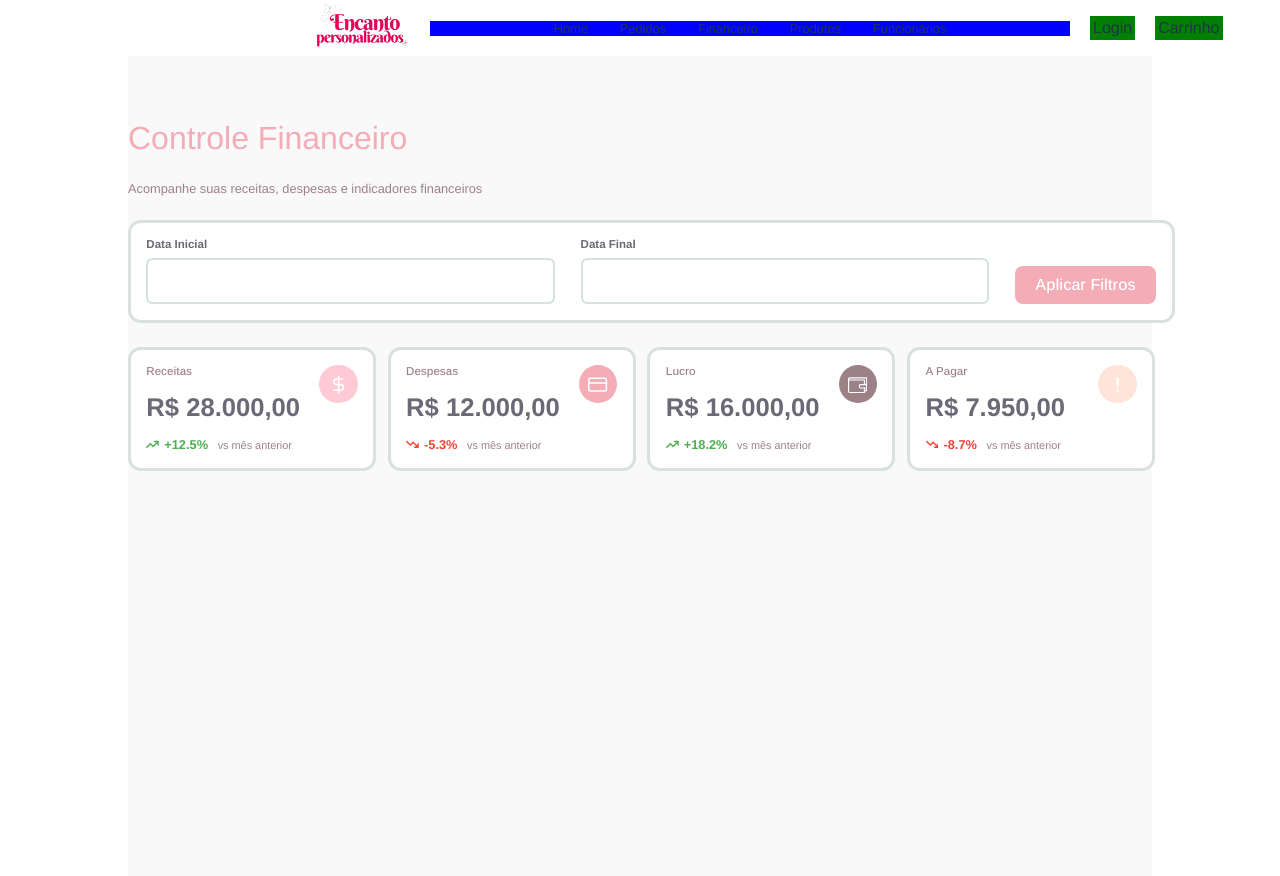
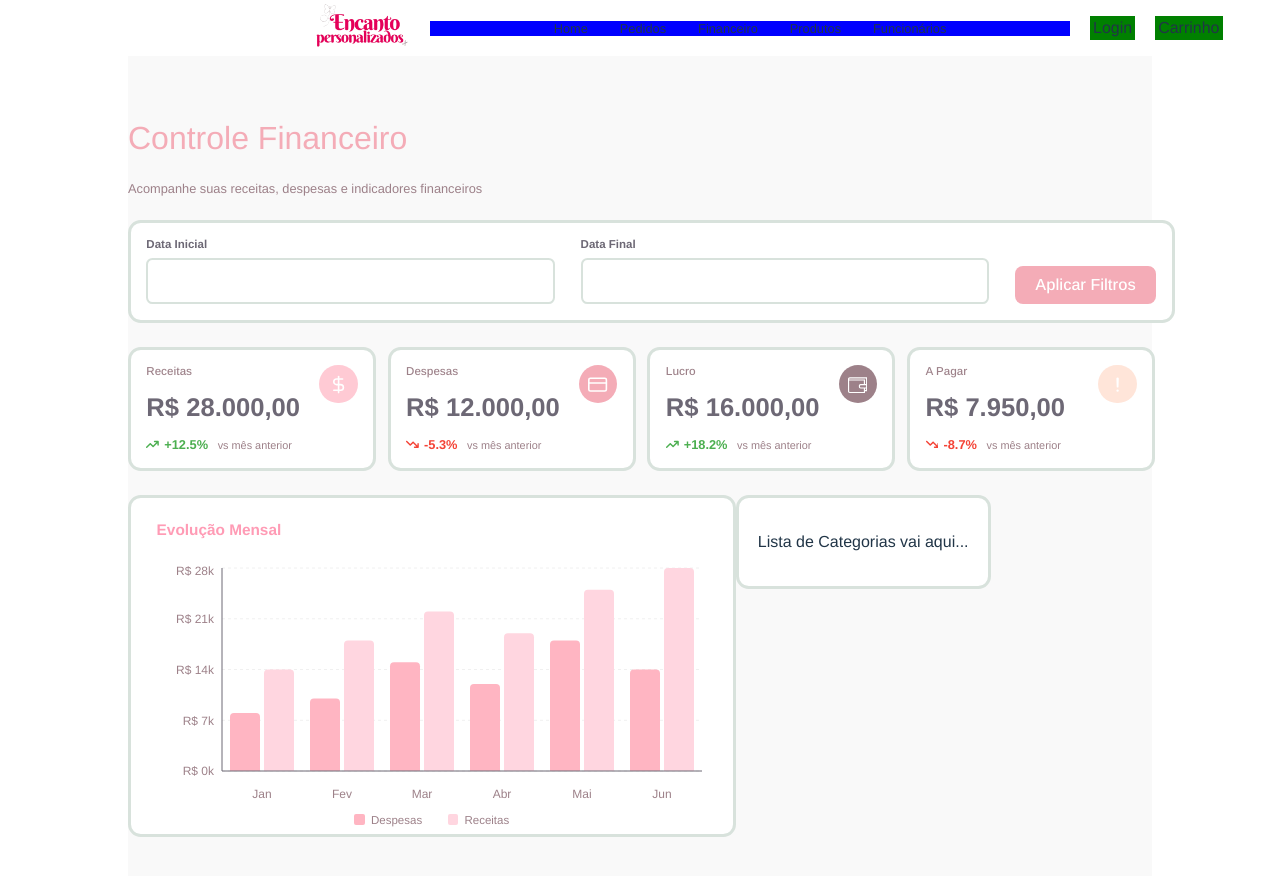
Before and after one commit to CynapseInc/frontend, a React (Vite) app in the folder EncantoFrontend/: page / in a window 1280 px wide. Shown: the top 876 px of the page. Built offline with nearby package versions, Linux system fonts and the light colour scheme.

Commit message:
feat(evolucaoMensalGrafico): Criado o componente com o gráfico de evolução mensal de receita e despesa, e foi implementado na dashboard financeira

```diff
--- a/EncantoFrontend/package.json
+++ b/EncantoFrontend/package.json
@@ -12,7 +12,8 @@
   "dependencies": {
     "react": "^19.2.0",
     "react-dom": "^19.2.0",
-    "react-icons": "^5.5.0"
+    "react-icons": "^5.5.0",
+    "recharts": "^3.5.1"
   },
   "devDependencies": {
     "@eslint/js": "^9.39.1",
--- /dev/null
+++ b/EncantoFrontend/src/components/dashboardFinanceira/evolucaoMensalGrafico/evolucaoMensalChart.module.css
@@ -0,0 +1,49 @@
+.containerGrafico {
+  height: 40vh;
+  display: flex;
+  flex-direction: column;
+  justify-content: space-between;
+  padding: 1vh 2vw;
+}
+
+.tituloGrafico {
+  color: #FF9BB5;
+  font-size: 1.2vw;
+  margin-bottom: 3vh;
+  font-weight: bold;
+}
+
+.areaGrafico {
+  flex: 1;
+  width: 43vw;
+  min-height: 0;
+}
+
+.legenda {
+  display: flex;
+  justify-content: center;
+  gap: 2vw;
+  margin-top: 1vh;
+}
+
+.itemLegenda {
+  display: flex;
+  align-items: center;
+  gap: 0.5vw;
+  font-size: 0.9vw;
+  color: #9D8189;
+}
+
+.quadradoDespesa {
+  width: 0.8vw;
+  height: 0.8vw;
+  background-color: #FFB5C2;
+  border-radius: 2px;
+}
+
+.quadradoReceita {
+  width: 0.8vw;
+  height: 0.8vw;
+  background-color: #FFD6E0;
+  border-radius: 2px;
+}
--- /dev/null
+++ b/EncantoFrontend/src/components/dashboardFinanceira/evolucaoMensalGrafico/index.tsx
@@ -0,0 +1,83 @@
+import {
+  BarChart,
+  Bar,
+  XAxis,
+  YAxis,
+  CartesianGrid,
+  Tooltip,
+  ResponsiveContainer
+} from 'recharts';
+import { Card } from '../../genericos/card'; // O seu Card genérico
+import styles from './evolucaoMensalChart.module.css'; // Vamos criar esse CSS abaixo
+
+// DADOS FALSOS (Só para ver a tela funcionar)
+const dadosFalsos = [
+  { mes: 'Jan', receita: 14000, despesa: 8000 },
+  { mes: 'Fev', receita: 18000, despesa: 10000 },
+  { mes: 'Mar', receita: 22000, despesa: 15000 },
+  { mes: 'Abr', receita: 19000, despesa: 12000 },
+  { mes: 'Mai', receita: 25000, despesa: 18000 },
+  { mes: 'Jun', receita: 28000, despesa: 14000 },
+];
+
+export function EvolucaoMensalGrafico() {
+  return (
+    <Card classeCss={styles.containerGrafico}>
+
+      <h3 className={styles.tituloGrafico}>Evolução Mensal</h3>
+      <div className={styles.areaGrafico}>
+        <ResponsiveContainer width="100%" height="100%">
+          <BarChart data={dadosFalsos} barGap={4}>
+
+            <CartesianGrid strokeDasharray="3 3" vertical={false} stroke="#f0f0f0" />
+
+            <XAxis
+              dataKey="mes"
+              axisLine={{ stroke: '#6D6875', strokeWidth: 1 }}
+              tickLine={false}
+              tick={{ fill: '#9D8189', fontSize: 12 }}
+              dy={10}
+            />
+
+            <YAxis
+              axisLine={{ stroke: '#6D6875', strokeWidth: 1 }}
+              tickLine={false}
+              tick={{ fill: '#9D8189', fontSize: 12 }}
+              tickFormatter={(valor) => `R$ ${valor / 1000}k`}
+            />
+
+            <Tooltip
+              cursor={{ fill: 'transparent' }}
+              contentStyle={{ borderRadius: '8px', border: 'none', boxShadow: '0 4px 12px rgba(0,0,0,0.1)' }}
+            />
+
+            <Bar
+              dataKey="despesa"
+              fill="#FFB5C2"
+              radius={[4, 4, 0, 0]}
+              barSize={30}
+            />
+            <Bar
+              dataKey="receita"
+              fill="#FFD6E0"
+              radius={[4, 4, 0, 0]}
+              barSize={30}
+            />
+
+          </BarChart>
+        </ResponsiveContainer>
+      </div>
+      <div className={styles.legenda}>
+        <div className={styles.itemLegenda}>
+          <div className={styles.quadradoDespesa}></div>
+          <span>Despesas</span>
+        </div>
+        <div className={styles.itemLegenda}>
+          <div className={styles.quadradoReceita}></div>
+          <span>Receitas</span>
+        </div>
+      </div>
+
+    </Card>
+  );
+}
--- a/EncantoFrontend/src/components/dashboardFinanceira/index.tsx
+++ b/EncantoFrontend/src/components/dashboardFinanceira/index.tsx
@@ -6,6 +6,7 @@ import { IoAlertOutline } from "react-icons/io5";
 import { CardKPI } from "./cardKPI";
 import { Card } from "../genericos/card";
 import { Button } from "../genericos/button";
+import { EvolucaoMensalGrafico } from "./evolucaoMensalGrafico";
 
 
 export function DashFinanceira() {
@@ -31,6 +32,19 @@ export function DashFinanceira() {
         <CardKPI icone={<TfiWallet/>} classeIconeCor={styles.marrom} porcentagem='+18.2%' textoAbaixo='vs mês anterior' tipo='positivo' titulo='Lucro' valor='R$ 16.000,00' />
         <CardKPI icone={<IoAlertOutline/>} classeIconeCor={styles.rosaClaro} porcentagem='-8.7%' textoAbaixo='vs mês anterior' tipo='negativo' titulo='A Pagar' valor='R$ 7.950,00' />
       </div>
+      <div style={{display: 'flex'}}>
+
+        <div >
+           <EvolucaoMensalGrafico />
+        </div>
+
+        <div >
+           <Card>
+             <p>Lista de Categorias vai aqui...</p>
+           </Card>
+        </div>
+
+      </div>
     </div>
   );
 }
```
Also changed, not shown: EncantoFrontend/src/components/dashboardFinanceira/dashboardFinanceira.module.css (line endings or trailing spaces), EncantoFrontend/src/components/genericos/progressBar/index.tsx (added), 1 other file (tests, documents, lock files or other folders).
